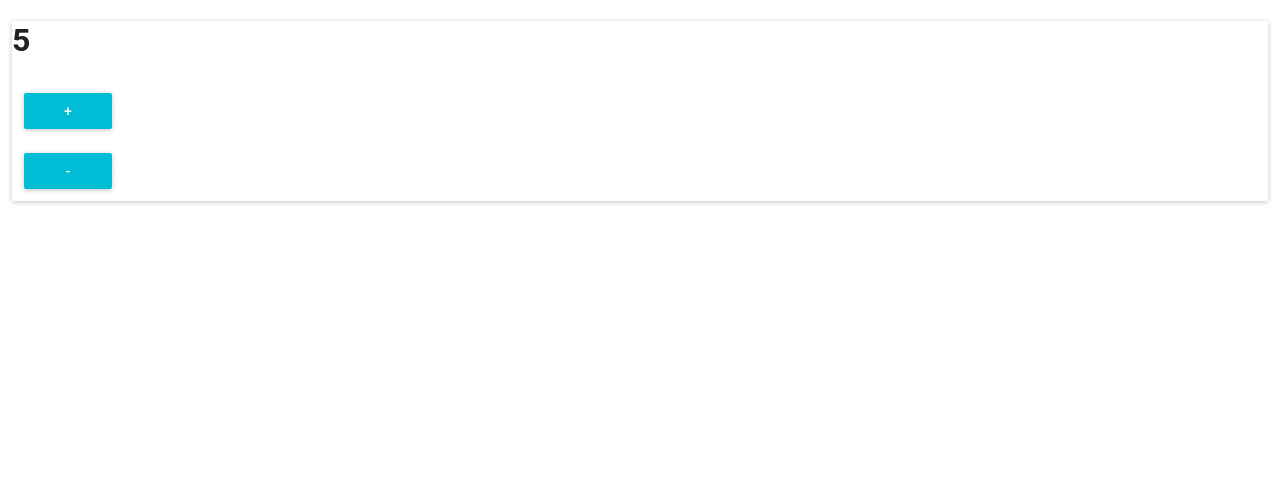
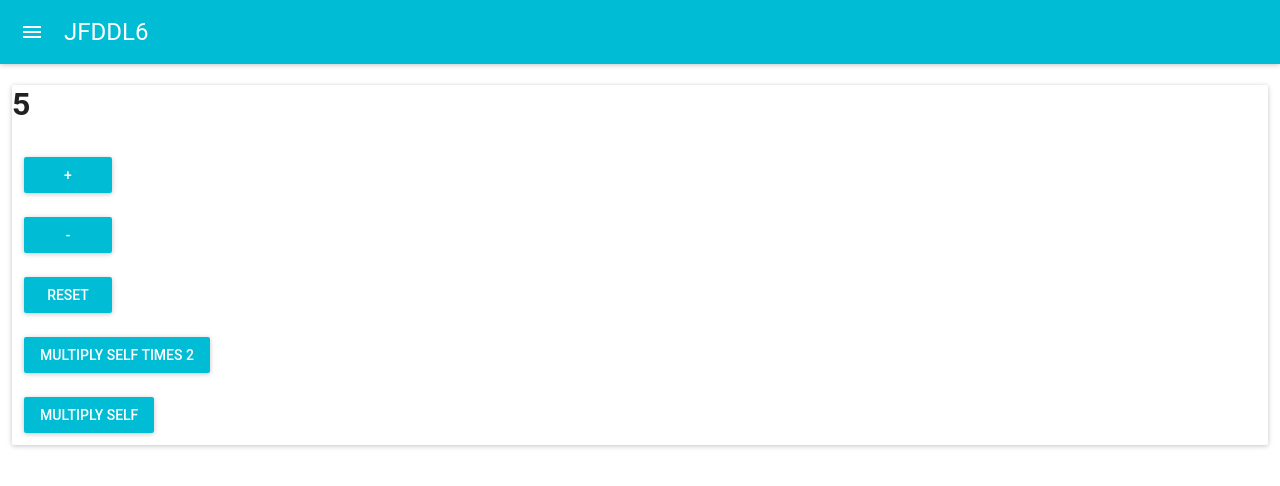
Before and after one commit to Kubzer0/navbar-and-sidebar-app, a React (Create React App) app: page /counter in a window 1280 px wide. Shown: the top 486 px of the page. Built offline with nearby package versions, Linux system fonts and the light colour scheme.

Commit message:
navbar added

```diff
--- a/src/App.js
+++ b/src/App.js
@@ -2,14 +2,19 @@ import React from 'react'
 
 import Counter from './Counter'
 import Paper from './components/Paper'
+import Navigation from './Navigation/Navigation';
 
 
 const App = (props) => (
+  <div>
+  <Navigation />
+
   <Paper>
     <Counter
     startNumber={5}
     />
   </Paper>
+  </div>
 )
 
 export default App
--- a/src/Counter.js
+++ b/src/Counter.js
@@ -4,13 +4,31 @@ import Button from './components/Button'
 
 
 class Counter extends React.Component {
-    constructor(props) {
-        super()
 
-        this.state = {
-            number: props.startNumber
-        }
+    state = {
+        number: this.props.startNumber
     }
+
+
+    incHandler = () => {
+        this.setState({ number: this.state.number + 1 })
+    }
+
+    decHandler = () => {
+        this.setState({ number: this.state.number - 1 })
+    }
+
+    multiplyHandler = () => {
+        this.setState({ number: this.state.number * 2 })
+    }
+    multiplySelfHandler = () => {
+        this.setState({ number: this.state.number * this.state.number })
+    }
+
+    resetHandler = () => {
+        this.setState({ number: this.props.startNumber })
+    }
+
     render() {
         return (
             <div>
@@ -18,12 +36,24 @@ class Counter extends React.Component {
                     {this.state.number}
                 </h1>
                 <Button
-                    onClick={() => this.setState({ number: this.state.number + 1 })}
+                    onClick={this.incHandler}
                     label='+'
                 />
                 <Button
-                    onClick={() => this.setState({ number: this.state.number - 1 })}
+                    onClick={this.decHandler}
                     label='-'
+                />
+                <Button
+                    onClick={this.resetHandler}
+                    label='RESET'
+                />
+                <Button
+                    onClick={this.multiplyHandler}
+                    label='multiply self times 2'
+                />
+                <Button
+                    onClick={this.multiplySelfHandler}
+                    label='multiply self'
                 />
 
             </div>
--- /dev/null
+++ b/src/Navigation/Navigation.js
@@ -0,0 +1,17 @@
+import React from 'react'
+
+import AppBar from 'material-ui/AppBar'
+
+function handleClick() {
+    alert('onClick triggered on the title component');
+  }
+
+
+const Navigation = (props) => (
+    <AppBar
+        onLeftIconButtonClick = {handleClick}
+        title="JFDDL6"
+    />
+)
+
+export default Navigation
```
